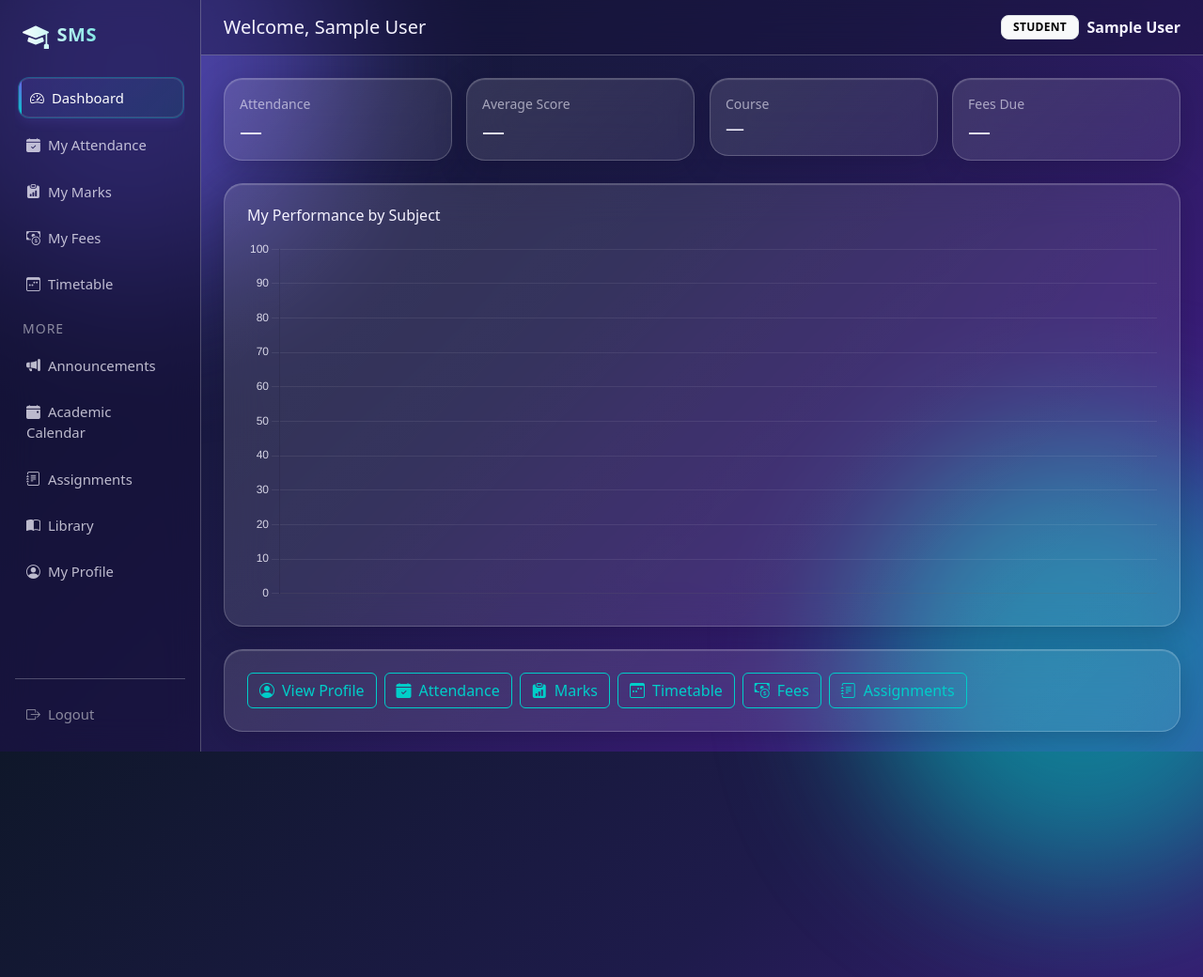
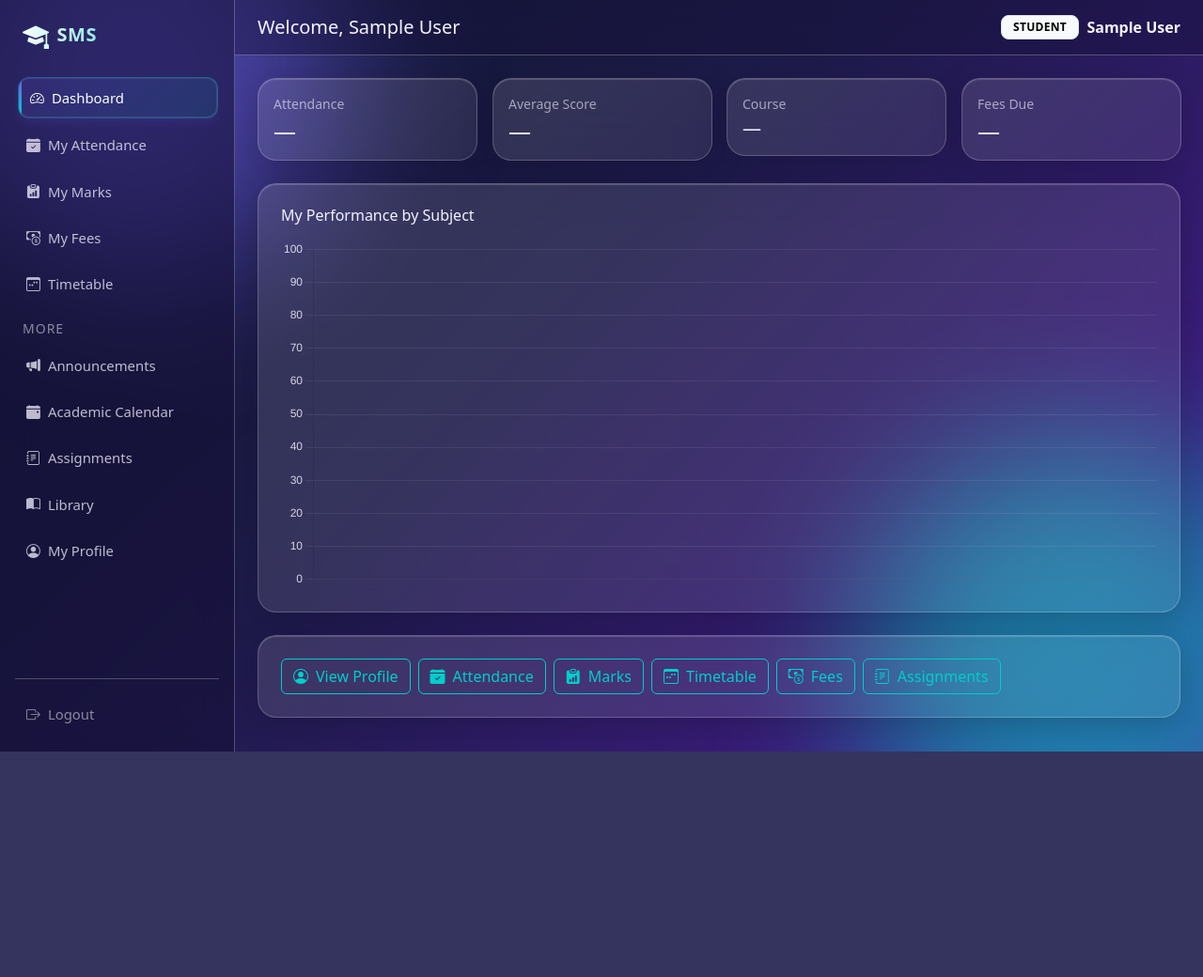
Before and after one commit to 21C31A05B6/student_management_system, a Django app: page /dashboard/ in a window 1280 px wide. Shown: the top 1040 px of the page at 94% size. After the commit the page ends 800 px from the top, so only its background shows below. Run offline with Django 5.2, Linux system fonts and the light colour scheme; the visitor is signed in with stand-in values (Sample User, id 1); data that the repository does not hold is empty.

Commit message:
Fix layout screen scrolling by pinning viewport and bounding internal scroll panel

```diff
--- a/sms_project/static/css/sms.css
+++ b/sms_project/static/css/sms.css
@@ -92,11 +92,11 @@
 
 html, body {
   height: 100%;
-  min-height: 100vh;
-  min-height: 100dvh;
+  height: 100dvh;
   width: 100%;
   margin: 0;
   padding: 0;
+  overflow: hidden;
   -webkit-text-size-adjust: 100%;
   -webkit-font-smoothing: antialiased;
   -moz-osx-font-smoothing: grayscale;
@@ -107,25 +107,62 @@ body {
   background-attachment: fixed;
   color: var(--text-light);
   position: relative;
+  overflow: hidden;
 }
 
+.sms-app-wrapper,
 .d-flex.h-100 {
+  position: fixed;
+  top: 0;
+  left: 0;
+  right: 0;
+  bottom: 0;
+  width: 100vw;
   height: 100vh;
   height: 100dvh;
-  width: 100%;
   max-width: 100vw;
+  max-height: 100vh;
+  max-height: 100dvh;
   overflow: hidden;
+  display: flex;
+}
+
+.auth-wrapper {
+  position: fixed;
+  top: 0;
+  left: 0;
+  right: 0;
+  bottom: 0;
+  width: 100vw;
+  height: 100vh;
+  height: 100dvh;
+  display: flex;
+  align-items: center;
+  justify-content: center;
+  padding: 1.5rem;
+  overflow-y: auto;
 }
 
 .sms-main-panel {
   display: flex;
   flex-direction: column;
-  height: 100vh;
-  height: 100dvh;
+  height: 100%;
+  max-height: 100%;
   width: 100%;
   max-width: 100%;
   min-width: 0;
-  overflow-x: hidden;
+  flex: 1 1 auto;
+  overflow: hidden;
+}
+
+.sms-topbar {
+  flex-shrink: 0;
+  background: rgba(20, 16, 56, 0.88);  /* opaque fallback */
+  backdrop-filter: blur(16px);
+  -webkit-backdrop-filter: blur(16px);
+  border-bottom: 1px solid var(--glass-border);
+  color: var(--text-light);
+  z-index: 10;
 }
 
 .sms-content-panel {
@@ -136,6 +173,7 @@ body {
   width: 100%;
   padding: 1.5rem;
   -webkit-overflow-scrolling: touch;
+  scroll-behavior: smooth;
 }
 
 @media (max-width: 768px) {
@@ -153,6 +191,7 @@ body::after {
   z-index: -1;
   opacity: 0.55;
   animation: floatBlob 18s ease-in-out infinite;
+  pointer-events: none;
 }
 body::before {
   width: 420px; height: 420px;
@@ -167,15 +206,23 @@ body::after {
 }
 
 .sms-sidebar {
-  position: sticky;
+  position: relative;
   top: 0;
-  height: 100vh;
-  min-height: 100vh;
+  left: 0;
+  width: 250px;
+  min-width: 250px;
+  max-width: 250px;
+  height: 100%;
+  max-height: 100%;
+  flex-shrink: 0;
+  display: flex;
+  flex-direction: column;
   background: rgba(20, 16, 56, 0.92);  /* opaque fallback for browsers without backdrop-filter */
   backdrop-filter: blur(18px);
   -webkit-backdrop-filter: blur(18px);
   border-right: 1px solid var(--glass-border);
   overflow: hidden;
+  z-index: 100;
 }
 
 /* For browsers that DO support backdrop-filter, use semi-transparent bg */
@@ -189,6 +236,7 @@ body::after {
   flex: 1 1 auto;
   min-height: 0;
   overflow-y: auto;
+  overflow-x: hidden;
   padding-right: 4px;
   scrollbar-width: thin;  /* Firefox */
   scrollbar-color: rgba(255,255,255,0.18) transparent;
--- a/sms_project/templates/base.html
+++ b/sms_project/templates/base.html
@@ -24,7 +24,7 @@
   {% block extra_head %}{% endblock %}
 </head>
 <body>
-<div class="d-flex h-100">
+<div class="d-flex h-100 sms-app-wrapper">
   <!-- Sidebar -->
   <nav class="sms-sidebar d-none d-md-flex flex-column p-3" style="width:250px;">
     <div class="brand d-flex align-items-center gap-2 mb-4 px-2">
```
